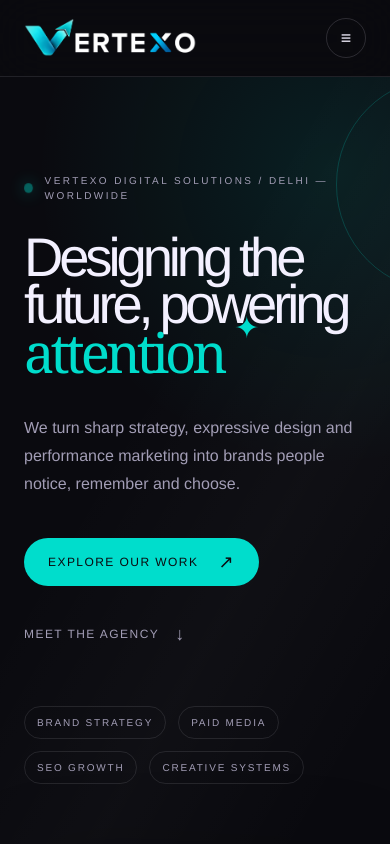
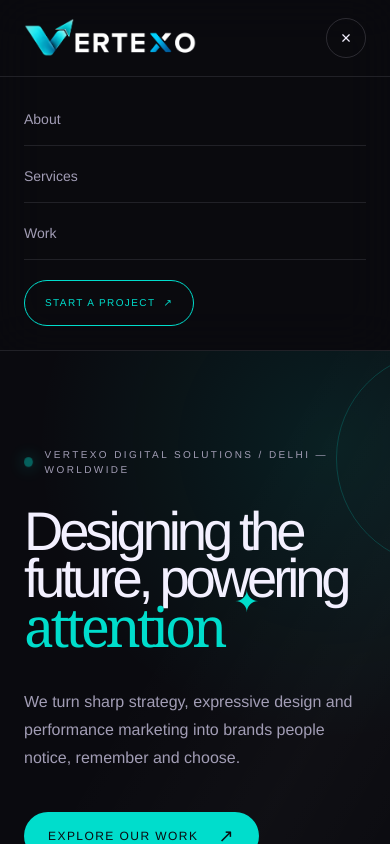
Before and after one commit to officialrahusen01-max/digital-marketing--agency, a React (Vite) app: page / in a window 390 px wide. Both pictures are taken after a click on the button "Open menu". Shown: the top 844 px of the page. Built offline with nearby package versions, Linux system fonts and the light colour scheme; grey boxes are pictures that could not be loaded.

Commit message:
new commit

```diff
--- a/src/components/layout/Navbar.jsx
+++ b/src/components/layout/Navbar.jsx
@@ -1,11 +1,16 @@
 import { Link } from "react-router-dom";
+import { useState } from "react";
 import logo from "../../assets/logo/logo1.png";
 
 export default function Navbar() {
+  const [isMenuOpen, setIsMenuOpen] = useState(false);
+
+  const closeMenu = () => setIsMenuOpen(false);
+
   return (
     <header className="sticky top-0 z-50 border-b border-cream/10 bg-ink/90 text-cream backdrop-blur-xl">
       <div className="mx-auto flex h-[76px] max-w-[1600px] items-center justify-between px-6 sm:px-10 lg:px-[6vw]">
-        <Link to="/" data-cursor="Home" className="group flex items-center gap-3 text-base font-semibold tracking-[-0.05em] sm:text-xl">
+        <Link to="/" data-cursor="Home" onClick={closeMenu} className="group flex items-center gap-3 text-base font-semibold tracking-[-0.05em] sm:text-xl">
           <img src={logo} alt="Vertexo" className="h-10 w-auto transition-transform duration-500 group-hover:scale-105" />
         </Link>
         <nav className="hidden items-center gap-8 text-xs text-mist md:flex lg:gap-10">
@@ -14,8 +19,27 @@ export default function Navbar() {
           <Link to="/work" data-cursor="Work" className="transition-colors hover:text-coral">Work</Link>
           <Link to="/contact" data-cursor="Talk" className="rounded-full border border-coral px-5 py-3 text-[10px] uppercase tracking-[0.14em] text-coral transition-colors hover:bg-coral hover:text-ink">Start a project <span aria-hidden="true">↗</span></Link>
         </nav>
-        <button type="button" aria-label="Open menu" className="grid h-10 w-10 place-items-center rounded-full border border-cream/15 text-lg text-cream transition-colors hover:border-coral hover:text-coral md:hidden">≡</button>
+        <button
+          type="button"
+          aria-label={isMenuOpen ? "Close menu" : "Open menu"}
+          aria-expanded={isMenuOpen}
+          onClick={() => setIsMenuOpen((open) => !open)}
+          className="grid h-10 w-10 place-items-center rounded-full border border-cream/15 text-lg text-cream transition-colors hover:border-coral hover:text-coral md:hidden"
+        >
+          {isMenuOpen ? "×" : "≡"}
+        </button>
       </div>
+
+      {isMenuOpen && (
+        <nav className="border-t border-cream/10 px-6 pb-6 pt-4 text-sm text-mist sm:px-10 md:hidden" aria-label="Mobile navigation">
+          <div className="flex flex-col gap-1">
+            <Link to="/about" onClick={closeMenu} className="border-b border-cream/10 py-4 transition-colors hover:text-coral">About</Link>
+            <Link to="/services" onClick={closeMenu} className="border-b border-cream/10 py-4 transition-colors hover:text-coral">Services</Link>
+            <Link to="/work" onClick={closeMenu} className="border-b border-cream/10 py-4 transition-colors hover:text-coral">Work</Link>
+            <Link to="/contact" onClick={closeMenu} className="mt-4 inline-flex w-fit rounded-full border border-coral px-5 py-3 text-[10px] uppercase tracking-[0.14em] text-coral transition-colors hover:bg-coral hover:text-ink">Start a project <span aria-hidden="true" className="ml-2">↗</span></Link>
+          </div>
+        </nav>
+      )}
     </header>
   );
 }
```
